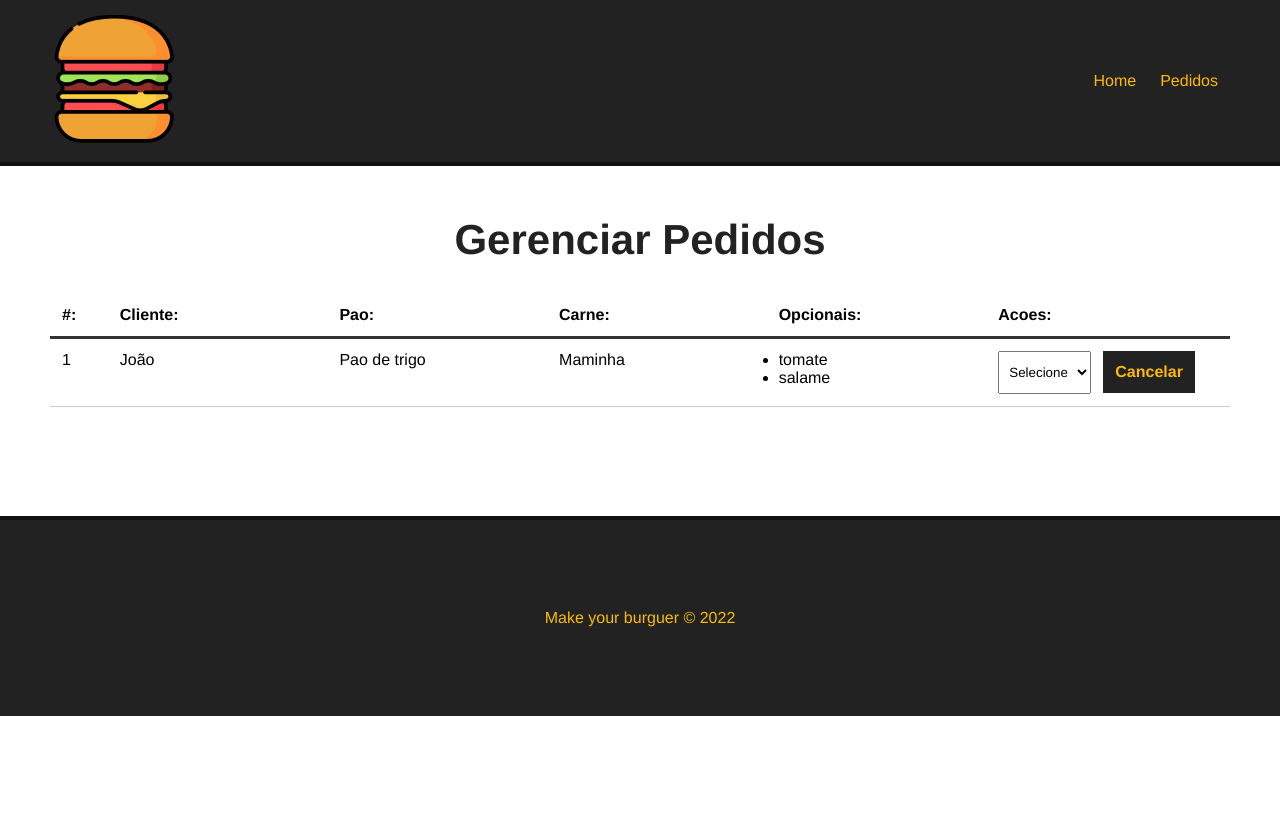
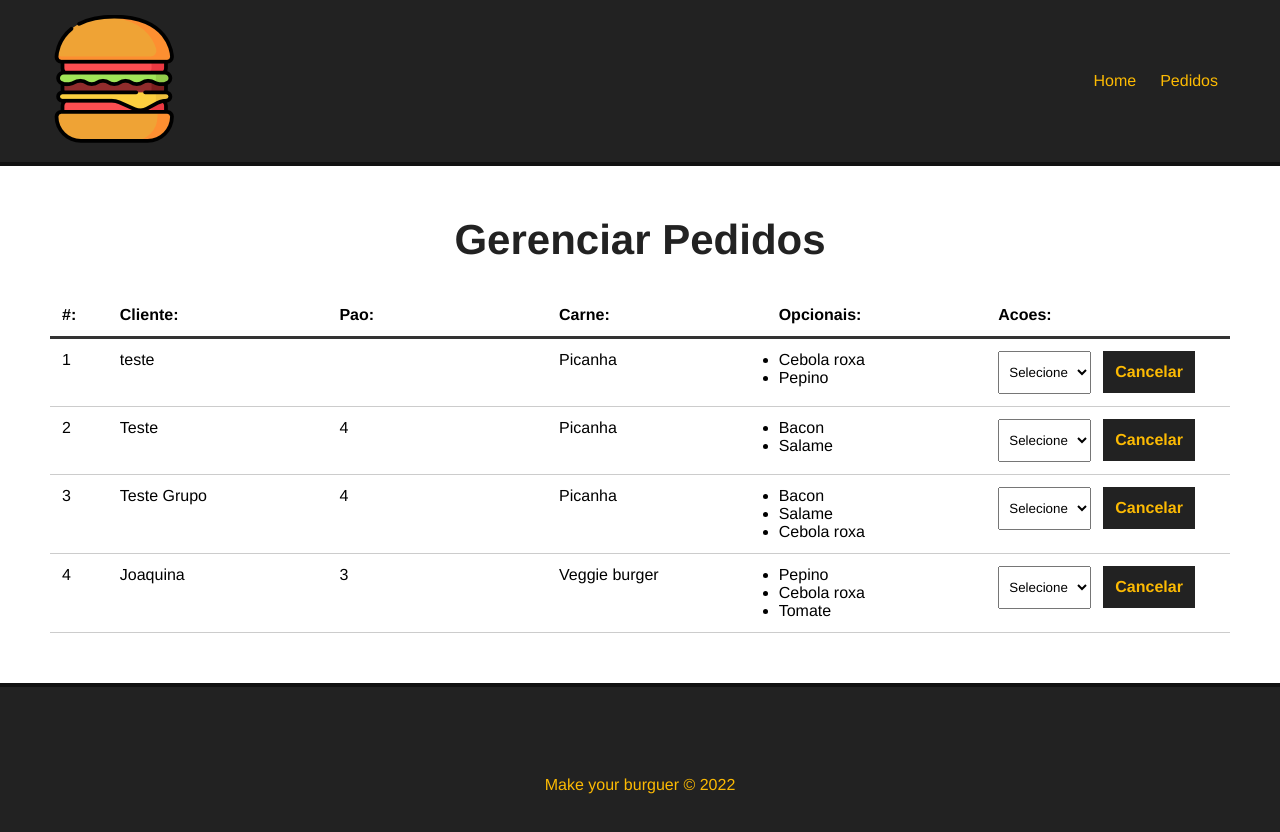
Before and after one commit to EnzoGamaDS/Make-Your-Burguer, a Vue app in the folder your_burguer/: page /pedidos in a window 1280 px wide. Shown: the top 832 px of the page. Before the commit the page ends 800 px from the top, so only its background shows below. Built offline with nearby package versions, Linux system fonts and the light colour scheme; data requests are answered from the project's data file.

Commit message:
Resgatando os pedidos do banco de dados.

```diff
--- a/your_burguer/src/components/Dashboard.vue
+++ b/your_burguer/src/components/Dashboard.vue
@@ -11,15 +11,16 @@
             </div>
         </div>
         <div id="burger-table-rows">
-            <div class="burger-table-row">
-                <div class="order-number">1</div>
-                <div>João</div>
-                <div>Pao de trigo</div>
-                <div>Maminha</div>
+            <div class="burger-table-row" v-for="burger in burgers" :key="burger.id">
+                <div class="order-number">{{burger.id}}</div>
+                <div>{{burger.nome}}</div>
+                <div>{{burger.pao}}</div>
+                <div>{{burger.carne}}</div>
                 <div>
                     <ul>
-                        <li>tomate</li>
-                        <li>salame</li>
+                        <li v-for="(opcional, index) in burger.opcionais" :key="index">
+                            {{opcional}}
+                        </li>
                     </ul>
                 </div>
                 <div>
@@ -35,7 +36,31 @@
 
 <script>
 export default {
-    name: "Dashboard"
+    name: "Dashboard",
+    data(){
+        return{
+            burgers:null,
+            burger_id:null,
+            status:[]
+        }
+    },
+    methods: {
+        async getPedidos(){
+            const req = await fetch("http://localhost:3000/burgers");
+
+            const data = await req.json();
+
+            this.burgers = data;
+
+            console.log(this.burgers);
+
+            //resgatar os status
+
+        }
+    },
+    mounted() {
+        this.getPedidos();
+    },
 }
 </script>
 
```
